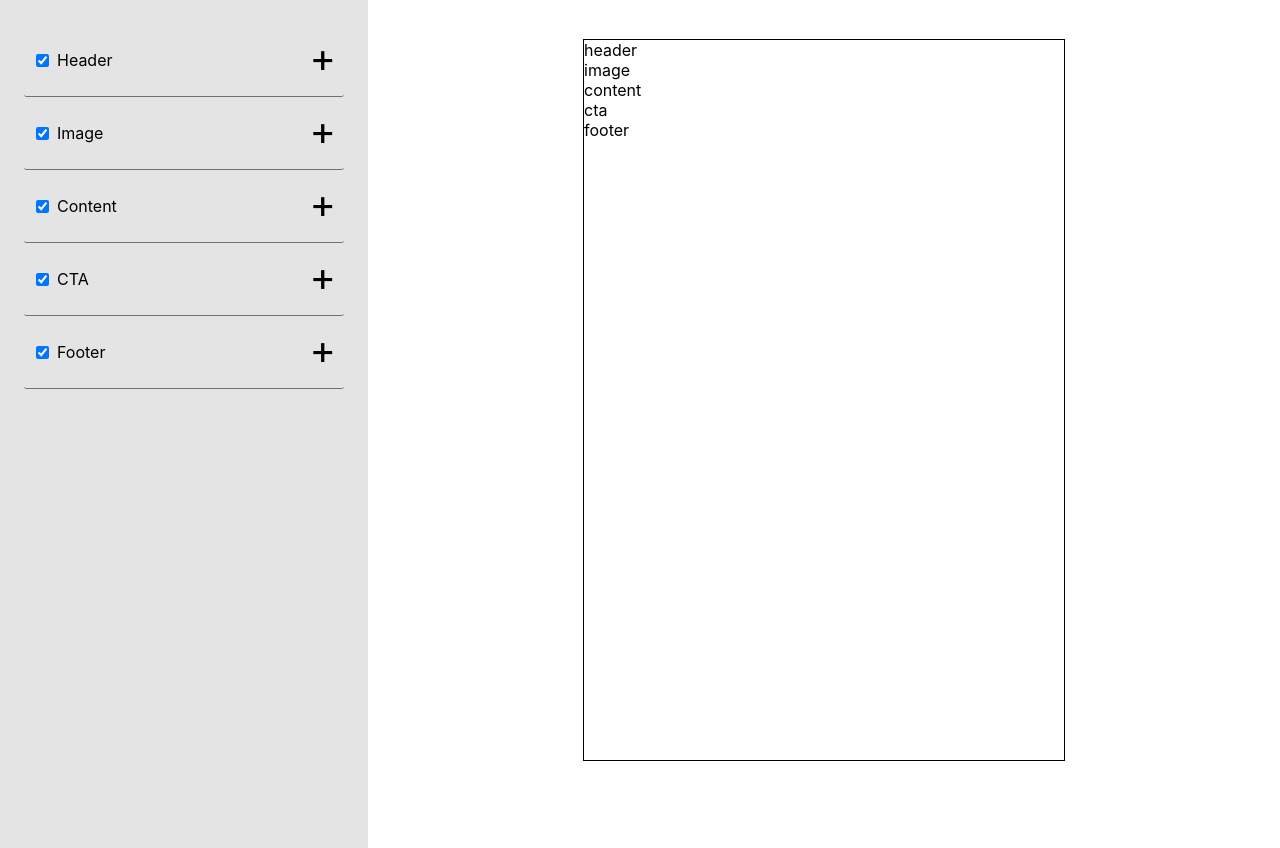
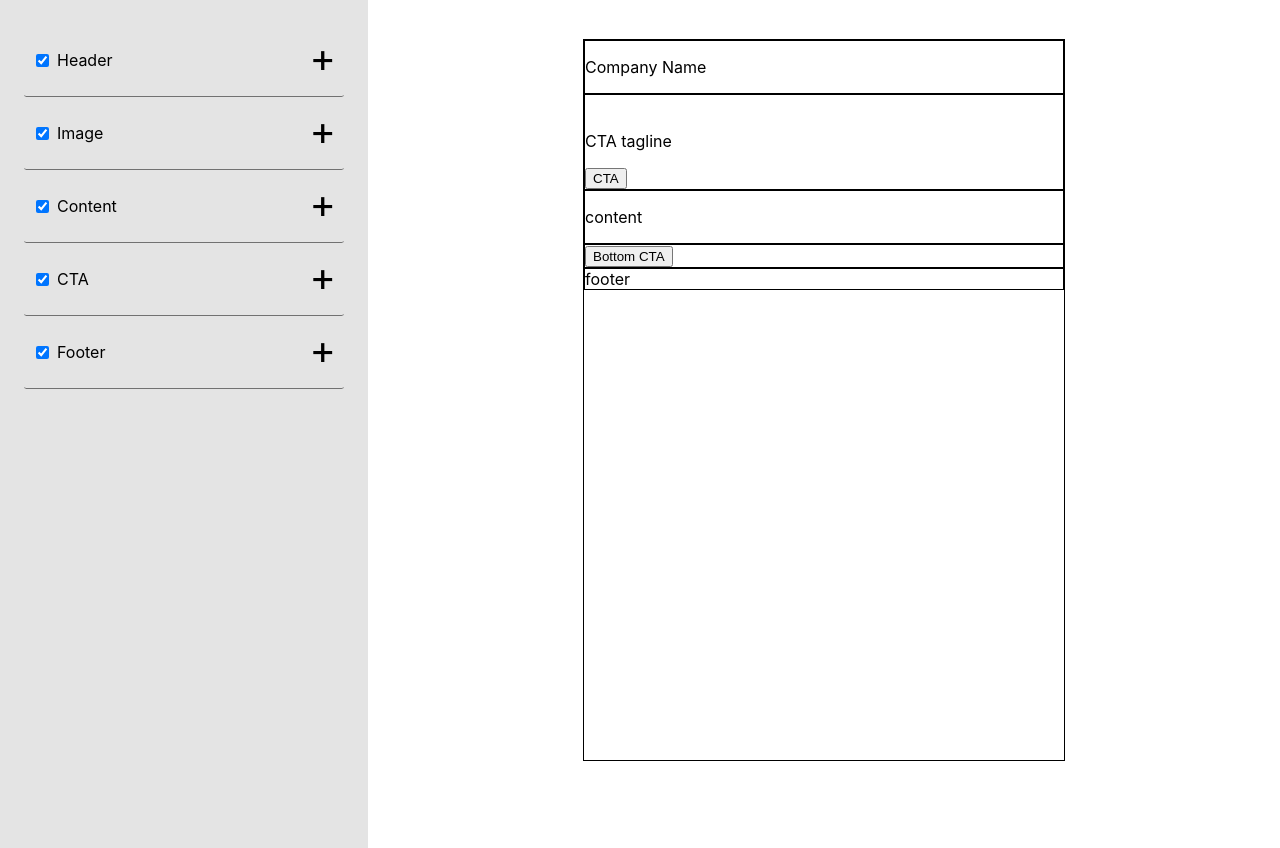
Before and after one commit to ryanbahan/easy-email-2020, a React (Create React App) app: page / in a window 1280 px wide. Built offline with nearby package versions, Linux system fonts and the light colour scheme.

Commit message:
Add initial structure for email preview

```diff
--- a/src/App/App.js
+++ b/src/App/App.js
@@ -18,7 +18,10 @@ function App() {
           },
           {
             title: "Image",
-            formItems: [{title: "Image", component: "FileUploader"}],
+            formItems: [
+              {title: "Image", component: "FileUploader"},
+              {title: "Image CTA", component: "TextField"}
+            ],
           },
           {
             title: "Content",
--- a/src/EmailComponents/EmailCTA/EmailCTA.css
+++ b/src/EmailComponents/EmailCTA/EmailCTA.css
@@ -0,0 +1,3 @@
+.email-cta {
+  border: solid 1px black;
+}
--- a/src/EmailComponents/EmailCTA/EmailCTA.js
+++ b/src/EmailComponents/EmailCTA/EmailCTA.js
@@ -1,5 +1,10 @@
 import React from 'react';
+import './EmailCTA.css';
 
 export default function EmailCTA(props) {
-  return <nav>cta</nav>
+  return (
+    <div className="email-cta">
+      <button>Bottom CTA</button>
+    </div>
+  )
 }
--- a/src/EmailComponents/EmailContent/EmailContent.css
+++ b/src/EmailComponents/EmailContent/EmailContent.css
@@ -0,0 +1,3 @@
+.email-content {
+  border: solid 1px black;
+}
--- a/src/EmailComponents/EmailContent/EmailContent.js
+++ b/src/EmailComponents/EmailContent/EmailContent.js
@@ -1,5 +1,10 @@
 import React from 'react';
+import './EmailContent.css';
 
 export default function EmailContent(props) {
-  return <nav>content</nav>
+  return (
+    <section className="email-content">
+      <p>content</p>
+    </section>
+)
 }
--- a/src/EmailComponents/EmailFooter/EmailFooter.css
+++ b/src/EmailComponents/EmailFooter/EmailFooter.css
@@ -0,0 +1,3 @@
+footer {
+  border: solid 1px black;
+}
--- a/src/EmailComponents/EmailFooter/EmailFooter.js
+++ b/src/EmailComponents/EmailFooter/EmailFooter.js
@@ -1,4 +1,5 @@
 import React from 'react';
+import './EmailFooter.css';
 
 export default function EmailFooter(props) {
   return <footer>footer</footer>
--- a/src/EmailComponents/EmailHeader/EmailHeader.css
+++ b/src/EmailComponents/EmailHeader/EmailHeader.css
@@ -0,0 +1,5 @@
+header {
+  border: solid 1px black;
+  display: flex;
+  align-items: center;
+}
--- a/src/EmailComponents/EmailHeader/EmailHeader.js
+++ b/src/EmailComponents/EmailHeader/EmailHeader.js
@@ -1,5 +1,6 @@
 import React from 'react';
+import './EmailHeader.css';
 
 export default function EmailHeader(props) {
-  return <header>header</header>
+  return <header><img src="" /><p>Company Name</p></header>
 }
--- a/src/EmailComponents/EmailImage/EmailImage.css
+++ b/src/EmailComponents/EmailImage/EmailImage.css
@@ -0,0 +1,3 @@
+.email-image {
+  border: solid 1px black;
+}
--- a/src/EmailComponents/EmailImage/EmailImage.js
+++ b/src/EmailComponents/EmailImage/EmailImage.js
@@ -1,5 +1,14 @@
 import React from 'react';
+import './EmailImage.css';
 
 export default function EmailImage(props) {
-  return <div>image</div>
+  return (
+    <section className="email-image">
+      <img src="" />
+      <div class="email-image-bottom-bar">
+        <p>CTA tagline</p>
+        <button>CTA</button>
+      </div>
+    </section>
+  )
 }
--- a/src/EmailComponents/Preview/Preview.css
+++ b/src/EmailComponents/Preview/Preview.css
@@ -1,7 +1,5 @@
 .preview {
   border: solid 1px black;
-  width: 50%;
-  height: 75%;
-  min-width: 30rem;
-  min-height: 45rem;
+  width: 30rem;
+  height: 45rem;
 }
```
